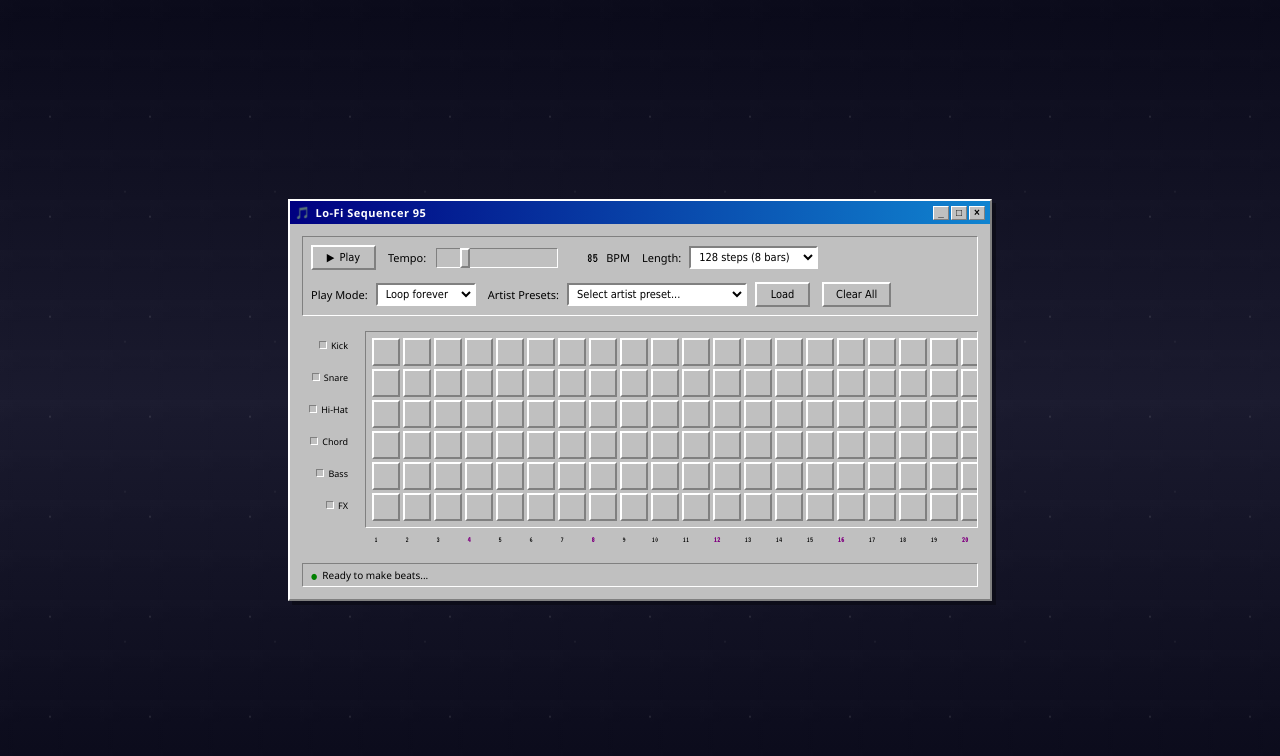
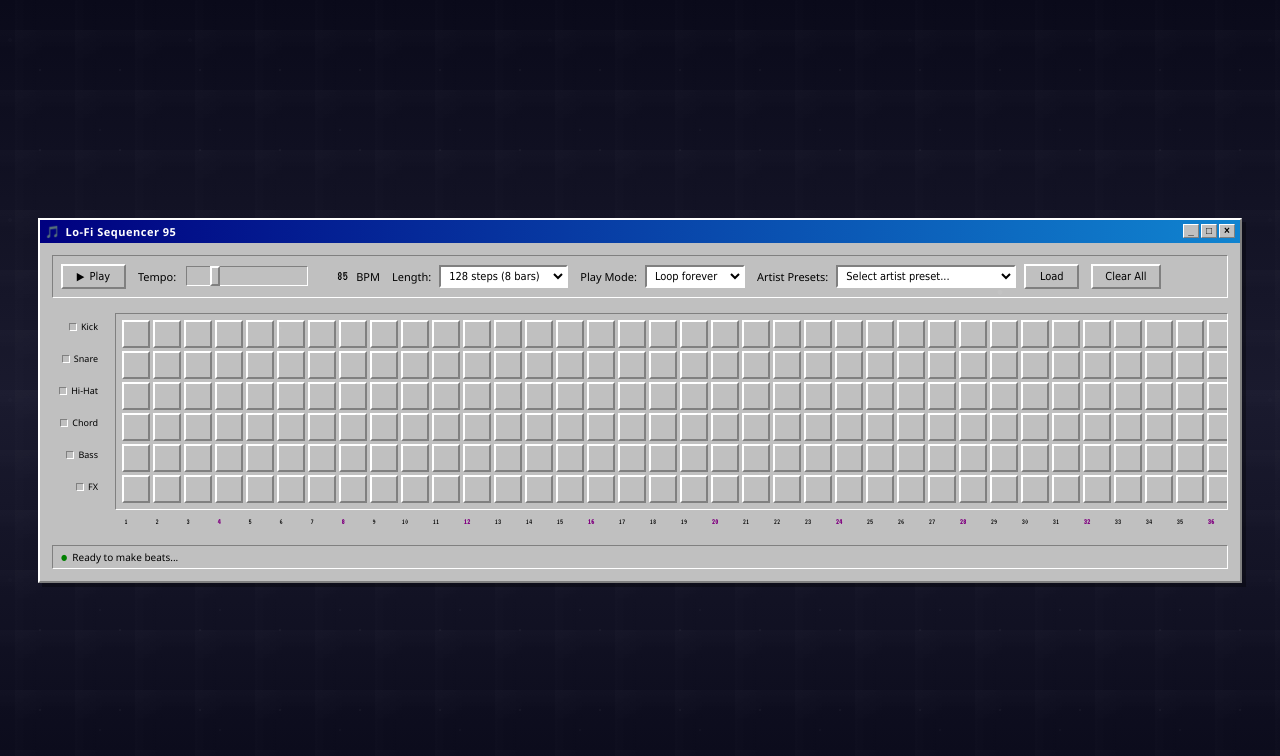
Before and after one commit to snkrpapi212/lofi-sequencer-w95, a website: page index.html in a window 1280 px wide. Shown: the top 756 px of the page. Drawn offline with Linux system fonts and the light colour scheme.

Commit message:
Enhance rain background effects for better visibility
Visual Improvements:
- Increase rain opacity from 0.5 to 0.6 for more visibility
- Add multiple raindrop sizes (1px, 2px) for depth
- Faster rain animation (0.8s instead of 1s)
- Longer raindrop fall (120px instead of 100px)
- Add raindrop fade animation for realistic effect

New Rain Effects:
- Add rain-layer div in HTML for additional rain
- Create falling raindrops with CSS animations
- Rain on window glass effect (water droplets)
- Multiple rain layers for parallax depth effect
- Raindrops at different speeds and delays

Layout Fixes:
- Increase window max-width to 1200px for expanded grid
- Set body height to 100vh for full-screen background
- Fix z-index: rain at 1, window at 100
- Better overflow handling for large grids

Background Details:
- 3 raindrop sizes (1px, 2px) for variety
- Multiple rain layers at different speeds
- Window glass droplets for realism
- More prominent gradient effects
- Smoother, continuous animation

Now the rain is clearly visible falling in the background
with droplets on the window glass for that lo-fi atmosphere!

```diff
--- a/index.html
+++ b/index.html
@@ -7,6 +7,9 @@
     <link rel="stylesheet" href="style.css">
 </head>
 <body>
+    <!-- Rain animation layer -->
+    <div class="rain-layer"></div>
+
     <div class="window">
         <div class="title-bar">
             <div class="title-bar-text">Lo-Fi Sequencer 95</div>
--- a/style.css
+++ b/style.css
@@ -9,6 +9,7 @@ body {
     margin: 0;
     padding: 0;
     min-height: 100vh;
+    height: 100vh;
     display: flex;
     justify-content: center;
     align-items: center;
@@ -16,7 +17,8 @@ body {
     font-size: 11px;
     /* Rain on window effect using CSS gradients and animation */
     background: linear-gradient(to bottom, #0a0a1a 0%, #1a1a2e 50%, #0a0a1a 100%);
-    overflow: hidden;
+    overflow-x: auto;
+    overflow-y: auto;
     position: relative;
 }
 
@@ -28,18 +30,19 @@ body::before {
     left: 0;
     width: 100%;
     height: 100%;
+    z-index: 1;
     background:
-        linear-gradient(180deg, rgba(255,255,255,0.02) 0%, transparent 50%),
-        linear-gradient(90deg, rgba(255,255,255,0.01) 0%, transparent 50%);
-    background-size: 2px 50px, 50px 2px;
-    animation: rain 1s linear infinite;
+        linear-gradient(180deg, rgba(255,255,255,0.03) 0%, transparent 50%),
+        linear-gradient(90deg, rgba(255,255,255,0.02) 0%, transparent 50%);
+    background-size: 3px 60px, 60px 3px;
+    animation: rain 0.8s linear infinite;
     pointer-events: none;
-    opacity: 0.5;
+    opacity: 0.6;
 }
 
 @keyframes rain {
     0% { background-position: 0 0, 0 0; }
-    100% { background-position: 2px 100px, 50px 0; }
+    100% { background-position: 3px 120px, 60px 0; }
 }
 
 /* Raindrops effect */
@@ -50,18 +53,98 @@ body::after {
     left: 0;
     width: 100%;
     height: 100%;
+    z-index: 1;
     background-image:
-        radial-gradient(circle, rgba(255,255,255,0.1) 1px, transparent 1px),
-        radial-gradient(circle, rgba(255,255,255,0.05) 1px, transparent 1px);
-    background-size: 100px 100px, 150px 150px;
-    background-position: 0 0, 50px 50px;
-    animation: raindrops 3s linear infinite;
+        radial-gradient(circle, rgba(255,255,255,0.12) 1px, transparent 1px),
+        radial-gradient(circle, rgba(255,255,255,0.08) 1px, transparent 1px),
+        radial-gradient(circle, rgba(255,255,255,0.05) 2px, transparent 2px);
+    background-size: 80px 80px, 120px 120px, 180px 180px;
+    background-position: 0 0, 40px 40px, 100px 100px;
+    animation: raindrops 4s linear infinite;
     pointer-events: none;
 }
 
 @keyframes raindrops {
-    0% { transform: translateY(0); }
-    100% { transform: translateY(100px); }
+    0% {
+        transform: translateY(0);
+        opacity: 0.4;
+    }
+    100% {
+        transform: translateY(120px);
+        opacity: 0;
+    }
+}
+
+/* Additional rain layer for more visibility */
+.rain-layer {
+    position: fixed;
+    top: 0;
+    left: 0;
+    width: 100%;
+    height: 100%;
+    z-index: 1;
+    pointer-events: none;
+    overflow: hidden;
+}
+
+/* Create falling raindrop elements via CSS */
+.rain-layer::before {
+    content: '';
+    position: absolute;
+    top: -100px;
+    left: 10%;
+    width: 2px;
+    height: 80px;
+    background: linear-gradient(to bottom, transparent, rgba(255,255,255,0.4));
+    animation: rainfall 2s linear infinite;
+}
+
+.rain-layer::after {
+    content: '';
+    position: absolute;
+    top: -120px;
+    left: 30%;
+    width: 1px;
+    height: 60px;
+    background: linear-gradient(to bottom, transparent, rgba(255,255,255,0.3));
+    animation: rainfall 2.5s linear infinite;
+    animation-delay: 0.5s;
+}
+
+@keyframes rainfall {
+    0% {
+        transform: translateY(0) translateX(0);
+        opacity: 0;
+    }
+    10% {
+        opacity: 1;
+    }
+    90% {
+        opacity: 1;
+    }
+    100% {
+        transform: translateY(100vh) translateX(20px);
+        opacity: 0;
+    }
+}
+
+/* Rain on the window glass effect */
+.window::before {
+    content: '';
+    position: absolute;
+    top: 0;
+    left: 0;
+    right: 0;
+    bottom: 0;
+    pointer-events: none;
+    z-index: 101;
+    background:
+        radial-gradient(circle at 20% 30%, rgba(255,255,255,0.06) 1px, transparent 2px),
+        radial-gradient(circle at 40% 50%, rgba(255,255,255,0.05) 1px, transparent 2px),
+        radial-gradient(circle at 60% 70%, rgba(255,255,255,0.04) 1px, transparent 2px),
+        radial-gradient(circle at 80% 20%, rgba(255,255,255,0.05) 2px, transparent 3px),
+        radial-gradient(circle at 10% 80%, rgba(255,255,255,0.03) 1px, transparent 2px);
+    background-size: 100% 100%;
 }
 
 /* Window 95 styling */
@@ -70,10 +153,10 @@ body::after {
     border: 2px solid;
     border-color: #ffffff #808080 #808080 #ffffff;
     box-shadow: 4px 4px 0 rgba(0, 0, 0, 0.3);
-    max-width: 700px;
+    max-width: 1200px;
     width: 95%;
     position: relative;
-    z-index: 10;
+    z-index: 100;
 }
 
 /* Title bar */
```
